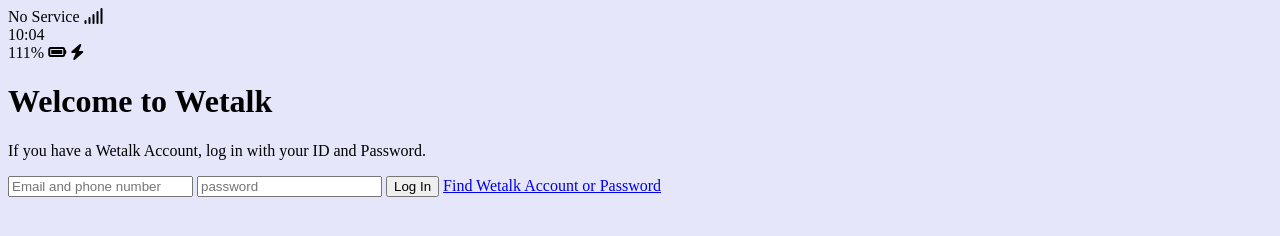
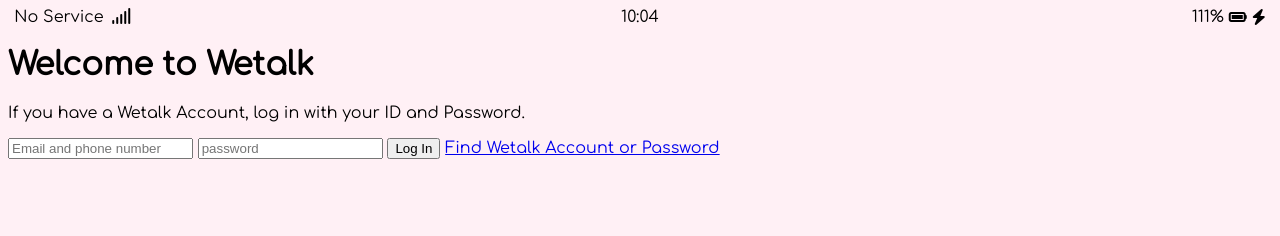
Before and after one commit to hjeong32/kokoa-clone-2021, a plain HTML site: page index.html in a window 1280 px wide. Drawn offline with Linux system fonts and the light colour scheme.

Commit message:
upto 6.5 no issue

```diff
--- a/css/styles.css
+++ b/css/styles.css
@@ -1,3 +1,30 @@
+@import url("https://fonts.googleapis.com/css2?family=Comfortaa&display=swap");
 body {
-  background-color: lavender;
+  font-family: "Comfortaa", cursive;
 }
+
+.status-bar {
+  display: flex;
+  justify-content: center;
+}
+.status-bar__column {
+  width: 33%;
+}
+.status-bar__column:first-child span {
+  margin-right: 3px;
+}
+.status-bar__column:nth-child(2) {
+  display: flex;
+  justify-content: center;
+}
+.status-bar__column:last-child {
+  display: flex;
+  justify-content: flex-end;
+  align-items: center;
+}
+.status-bar__column .fa-battery-full {
+  margin: 0px 5px;
+}
+body {
+  background-color: lavenderblush;
+}
--- a/index.html
+++ b/index.html
@@ -8,14 +8,14 @@
 </head>
 <body>
     <div class="status-bar">
-        <div class="status-bar__column"></div>
+        <div class="status-bar__column">
             <span>No Service</span>
             <i class="fas fa-signal"></i>
     </div>
-        <div class="status-bar__column"></div>
+        <div class="status-bar__column">
             <span>10:04</span>
     </div>
-        <div class="status-bar__column"></div>
+        <div class="status-bar__column">
         <span>111%</span>
         <i class="fas fa-battery-full"></i>
         <i class="fas fa-bolt"></i>
```
